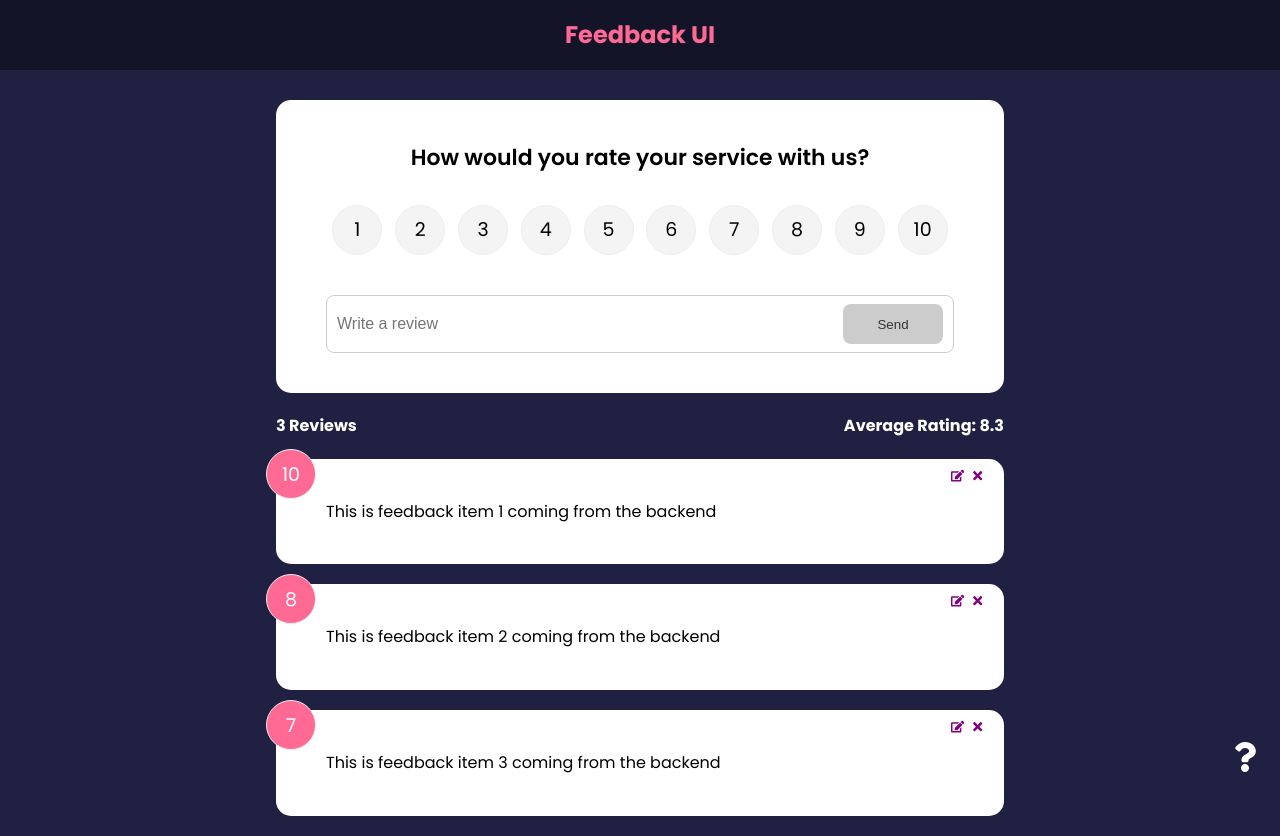
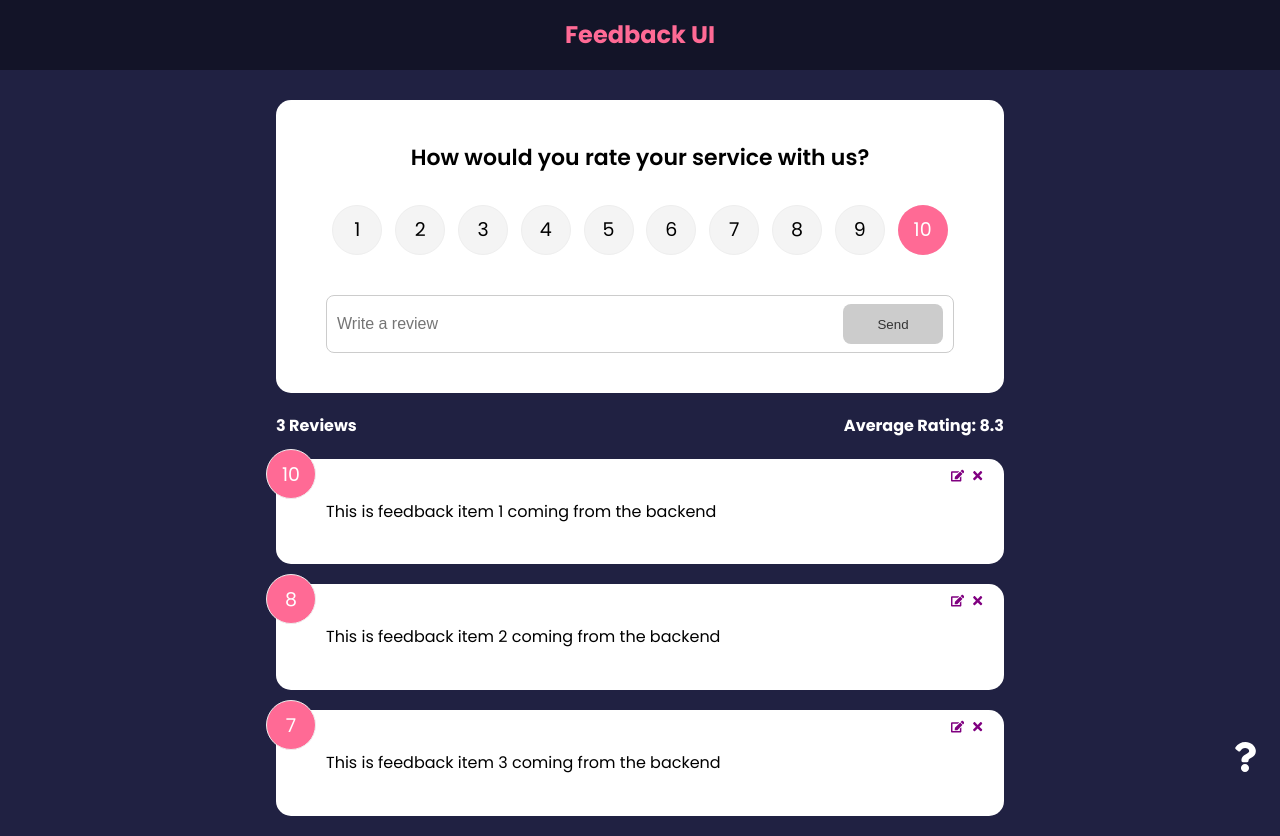
Before and after one commit to nirbhay-codes/feedback-app, a React (Create React App) app: page / in a window 1280 px wide. Built offline with nearby package versions, Linux system fonts and the light colour scheme; data requests are answered from the project's data file.

Commit message:
Bugfix: default rating of 10 does not show on load

```diff
--- a/src/components/FeedbackForm.jsx
+++ b/src/components/FeedbackForm.jsx
@@ -65,7 +65,7 @@
     <Card>
       <form onSubmit={handleSubmit}>
         <h2>How would you rate your service with us?</h2>
-        <RatingSelect select={(rating) => setRating(rating)} />
+        <RatingSelect select={setRating} selected={rating} />
         <div className='input-group'>
           <input
             onChange={handleTextChange}
--- a/src/components/RatingSelect.jsx
+++ b/src/components/RatingSelect.jsx
@@ -1,17 +1,8 @@
 import { useContext, useEffect, useState } from 'react'
 import FeedbackContext from '../context/FeedbackContext'
 
-function RatingSelect({ select }) {
-  const [selected, setSelected] = useState(10)
-
-  const { feedbackEdit } = useContext(FeedbackContext)
-
-  useEffect(() => {
-    setSelected(feedbackEdit.item.rating)
-  }, [feedbackEdit])
-
+function RatingSelect({ select, selected }) {
   const handleChange = (e) => {
-    setSelected(+e.currentTarget.value)
     select(+e.currentTarget.value)
   }
 
```
